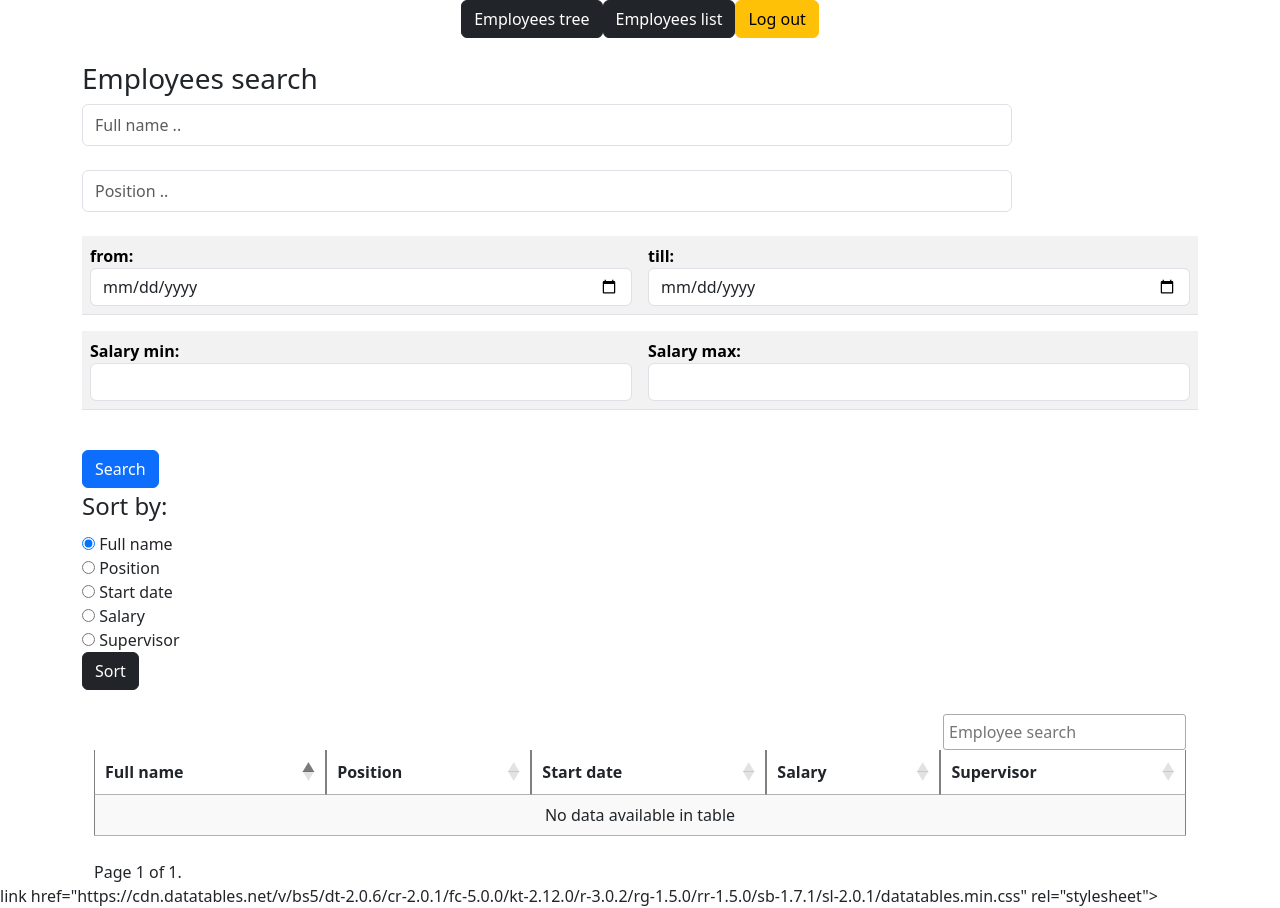
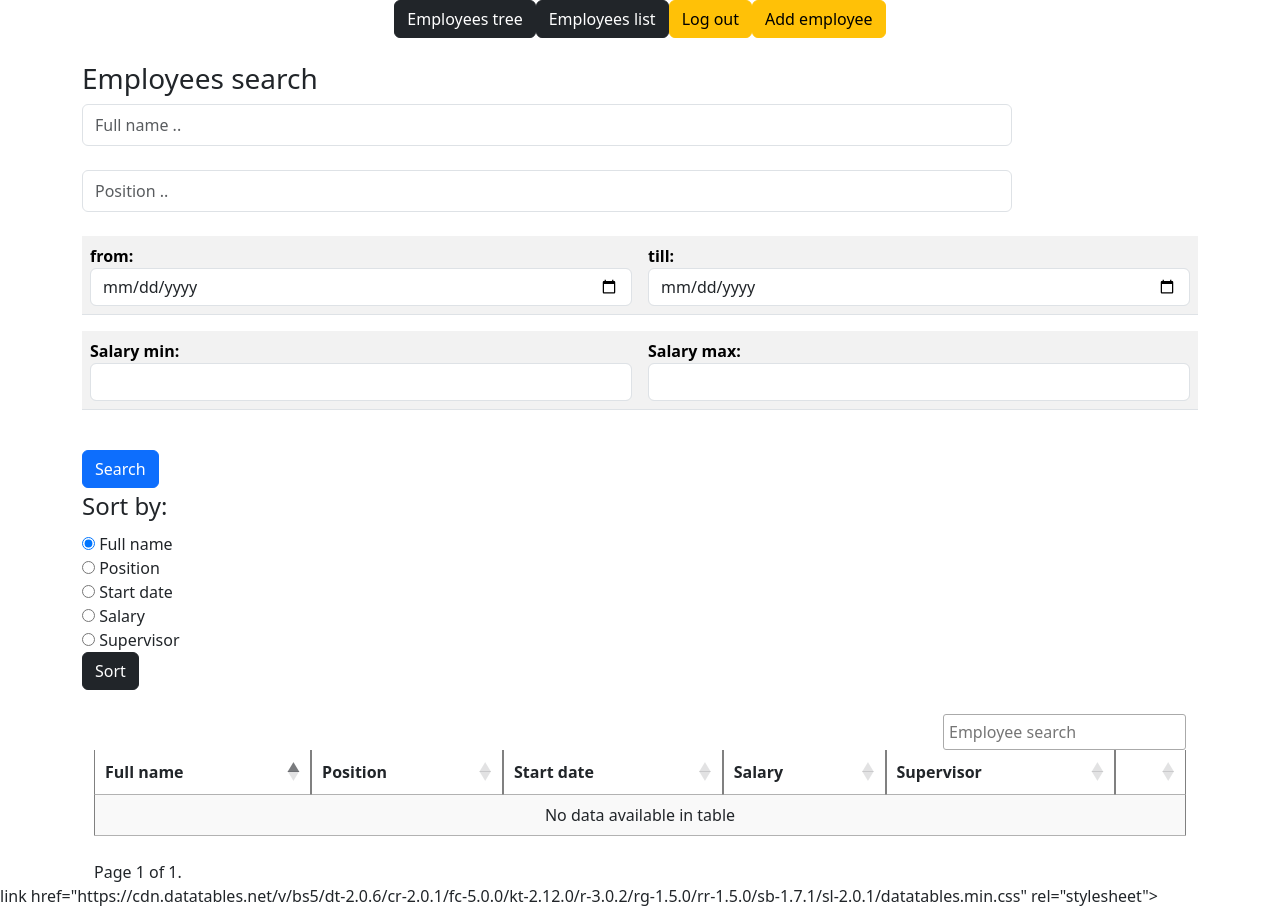
Before and after one commit to AleksandrKosmylev/abz_test_task, a Django app: page /employees/ in a window 1280 px wide. Run offline with Django 5.2, Linux system fonts and the light colour scheme; the visitor is signed in with stand-in values (Sample User, id 1); data that the repository does not hold is empty; some libraries are stand-ins or nearby versions.

Commit message:
add option to delete employee

```diff
--- a/employees/forms.py
+++ b/employees/forms.py
@@ -1,8 +1,11 @@
 from django import forms
 from employees.models import Employees
+from employees_catalog import settings
 
 
 class EmployeesForm(forms.ModelForm):
+    # start_date = models.DateField(auto_now_add=False, verbose_name='Start_date')
+    # start_date = forms.DateField(required=False, input_formats=settings.DATE_INPUT_FORMATS)
     class Meta:
         model = Employees
         fields = ['name', 'parent', 'employment_position', 'salary', 'start_date']
--- a/employees/templates/filter.html
+++ b/employees/templates/filter.html
@@ -68,16 +68,18 @@
         <th>Start date</th>
         <th>Salary</th>
         <th>Supervisor</th>
+        <th></th>
       </tr>
     </thead>
     <tbody>
       {% for employee in queryset %}
         <tr>
-          <td><a href="{% url 'employees_update' pk=employee.pk %}">{{ employee.name }}</a></td>
+          <td><a href="{% url 'employee_update' pk=employee.pk %}">{{ employee.name }}</a></td>
           <td>{{ employee.employment_position}}</td>
           <td>{{ employee.start_date }}</td>
           <td>{{ employee.salary }}</td>
           <td>{{ employee.parent }}</td>
+          <td><a href="{% url 'employee_delete' pk=employee.pk %}">Delete</a></td>
         </tr>
       {% endfor %}
     </tbody>
--- a/employees/templates/layout.html
+++ b/employees/templates/layout.html
@@ -27,6 +27,7 @@
             {% csrf_token %}
             <input type="submit" class="btn btn-warning" value="Log out"/>
           </form>
+          <a href="{% url 'employee_create' %}" class="btn btn-warning" >Add employee</a>
         {% else %}
           <a href="{% url 'login' %}" class="btn btn-warning" >Login</a>
           <a href="{% url 'register' %}" class="btn btn-warning">Register</a>
--- a/employees/urls.py
+++ b/employees/urls.py
@@ -1,8 +1,10 @@
 from django.urls import path
-from employees.views import index, show_employees, EmployeeUpdateView
+from employees.views import index, show_employees, EmployeeUpdateView, EmployeeCreateView, EmployeeDeleteView
 
 urlpatterns = [
     path('', index, name="main"),
     path('employees/', show_employees, name='employees'),
-    path('<int:pk>/update/', EmployeeUpdateView.as_view(), name='employees_update'),
+    path('create/', EmployeeCreateView.as_view(), name='employee_create'),
+    path('<int:pk>/update/', EmployeeUpdateView.as_view(), name='employee_update'),
+    path('<int:pk>/delete/', EmployeeDeleteView.as_view(), name='employee_delete')
 ]
--- a/employees/views.py
+++ b/employees/views.py
@@ -5,7 +5,7 @@
 from django.shortcuts import render
 from django.db.models import Q
 from django.urls import reverse_lazy
-from django.views.generic import UpdateView
+from django.views.generic import UpdateView, CreateView, DeleteView
 
 from .models import Employees
 from .forms import SimpleForm, EmployeesForm
@@ -78,6 +78,18 @@
     return render(request, "employees_list.html", context)
 
 
+class EmployeeCreateView(LoginRequiredMixin, CreateView):
+    model = Employees
+    form_class = EmployeesForm
+    template_name = 'edit_form.html'
+    login_url = reverse_lazy('login')
+    extra_context = {
+        'title': 'New Employee',
+        'btn_text': 'Add employee',
+        'btn_class': 'btn-primary'}
+    success_url = reverse_lazy('employees')
+
+
 class EmployeeUpdateView(LoginRequiredMixin, UpdateView):
     model = Employees
     form_class = EmployeesForm
@@ -88,3 +100,14 @@
         'btn_class': 'btn-primary'}
     template_name = 'edit_form.html'
     success_url = reverse_lazy('employees')
+
+
+class EmployeeDeleteView(LoginRequiredMixin, DeleteView):
+    model = Employees
+    extra_context = {
+        'description': 'Are you sure you want to delete',
+        'title': 'Delete employee',
+        'btn_text': 'Yes, delete',
+        'btn_class': 'btn-danger'}
+    template_name = 'edit_form.html'
+    success_url = reverse_lazy('employees')
```
